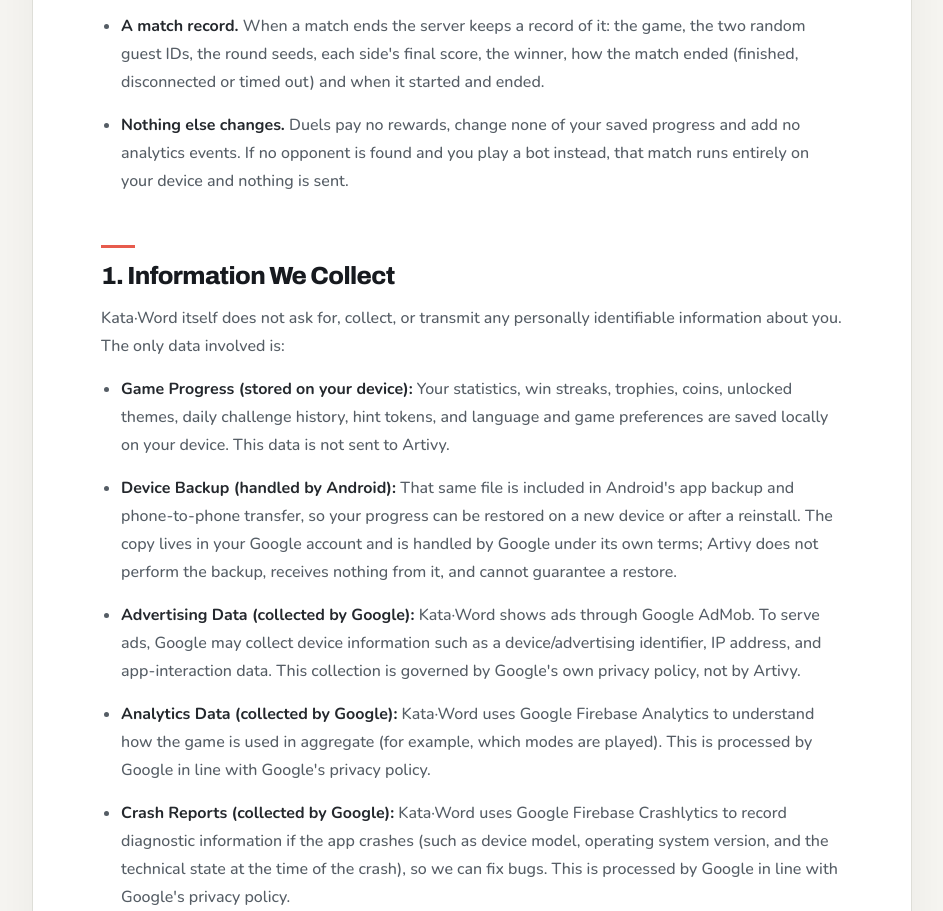
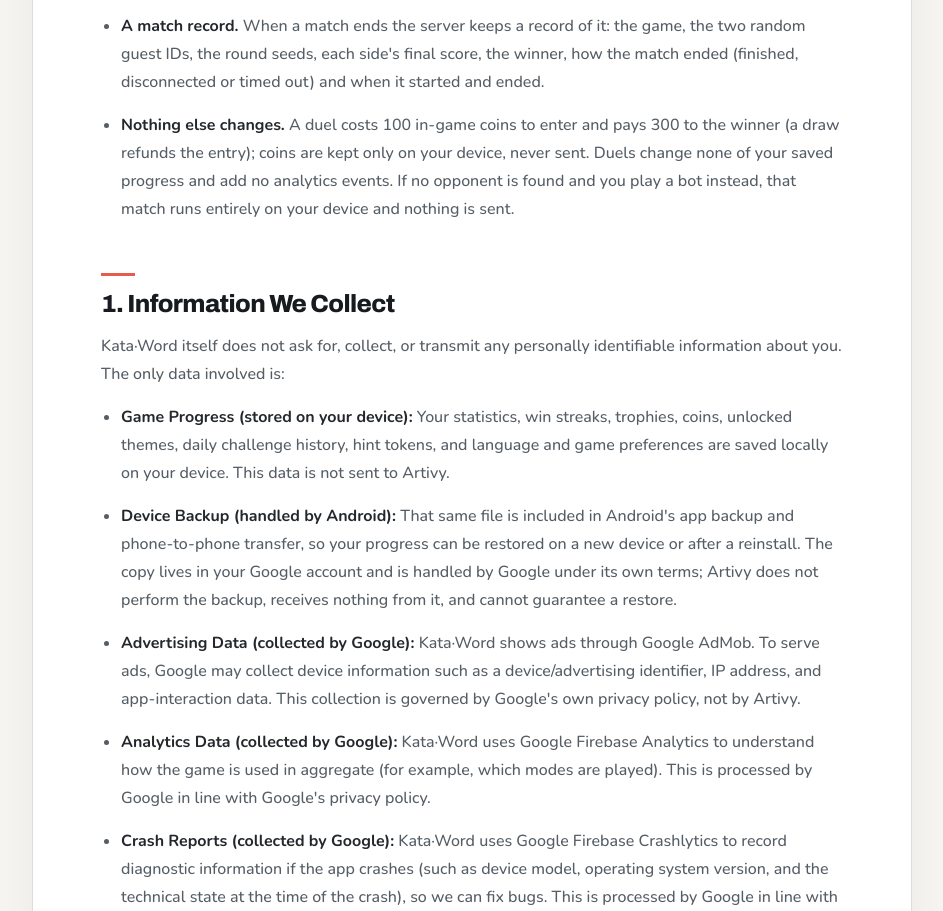
Before and after one commit to ndri-nr/artivy, a plain HTML site: page games/kata_word/privacy-policy.html in a window 1280 px wide. Shown: the part 1914-2825 px from the top of the page, without its empty margins (168-1111 px from the left). Drawn offline with Linux system fonts and the light colour scheme.

Commit message:
docs(privacy): duel entry fee and prize in Kata·Word, PawDoku, StackO!
Co-Authored-By: Claude Opus 5.5 <noreply@anthropic.com>

```diff
--- a/games/kata_word/privacy-policy.html
+++ b/games/kata_word/privacy-policy.html
@@ -202,8 +202,9 @@
             <li><strong>A match record.</strong> When a match ends the server keeps a record of it: the game, the
                 two random guest IDs, the round seeds, each side's final score, the winner, how the match ended
                 (finished, disconnected or timed out) and when it started and ended.</li>
-            <li><strong>Nothing else changes.</strong> Duels pay no rewards, change none of your saved progress and
-                add no analytics events. If no opponent is found and you play a bot instead, that match runs
+            <li><strong>Nothing else changes.</strong> A duel costs 100 in-game coins to enter and pays 300 to the
+                winner (a draw refunds the entry); coins are kept only on your device, never sent. Duels change none
+                of your saved progress and add no analytics events. If no opponent is found and you play a bot instead, that match runs
                 entirely on your device and nothing is sent.</li>
         </ul>
 
```
Also changed, not shown: games/pawdoku/privacy-policy.html (+3 -2 lines), games/stacko/privacy-policy.html (+3 -2 lines).
